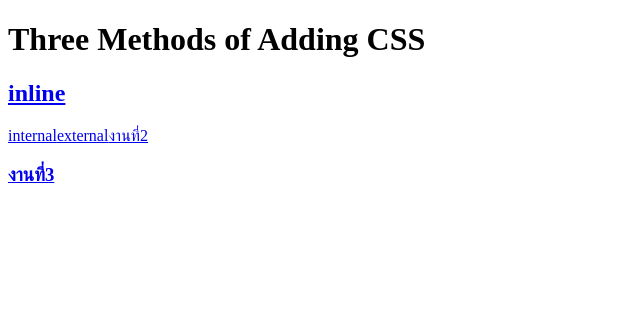
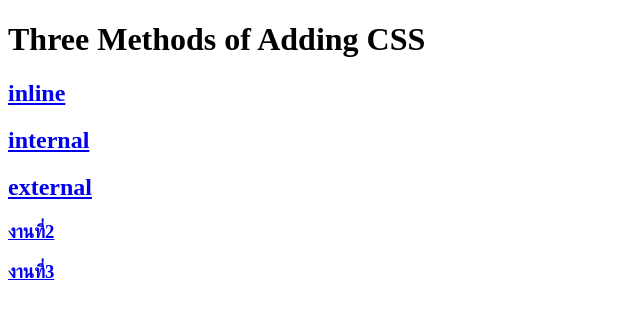
Before and after one commit to kanchanok1123/noy.eiei1, a plain HTML site: page index.html in a window 1280 px wide. Shown: the whole page, without its empty margins (0-640 px from the left). Drawn offline with Linux system fonts and the light colour scheme.

Commit message:
Update index.html

```diff
--- a/index.html
+++ b/index.html
@@ -8,9 +8,9 @@
 </head>
 <body>
     <h1>Three Methods of Adding CSS</h1>
-    <h2><a href="inline.html">inline</a></h2
-    <h2><a href="internal.html">internal</a></h2
-    <h2><a href="external.html">external</a></h2
+    <h2><a href="inline.html">inline</a></h2>
+    <h2><a href="internal.html">internal</a></h2>
+    <h2><a href="external.html">external</a></h2>
     <h3><a href='eiei.html'>งานที่2</a></h3>
     <h3><a href='sudan.html'>งานที่3</a></h3>
 </body>
```
